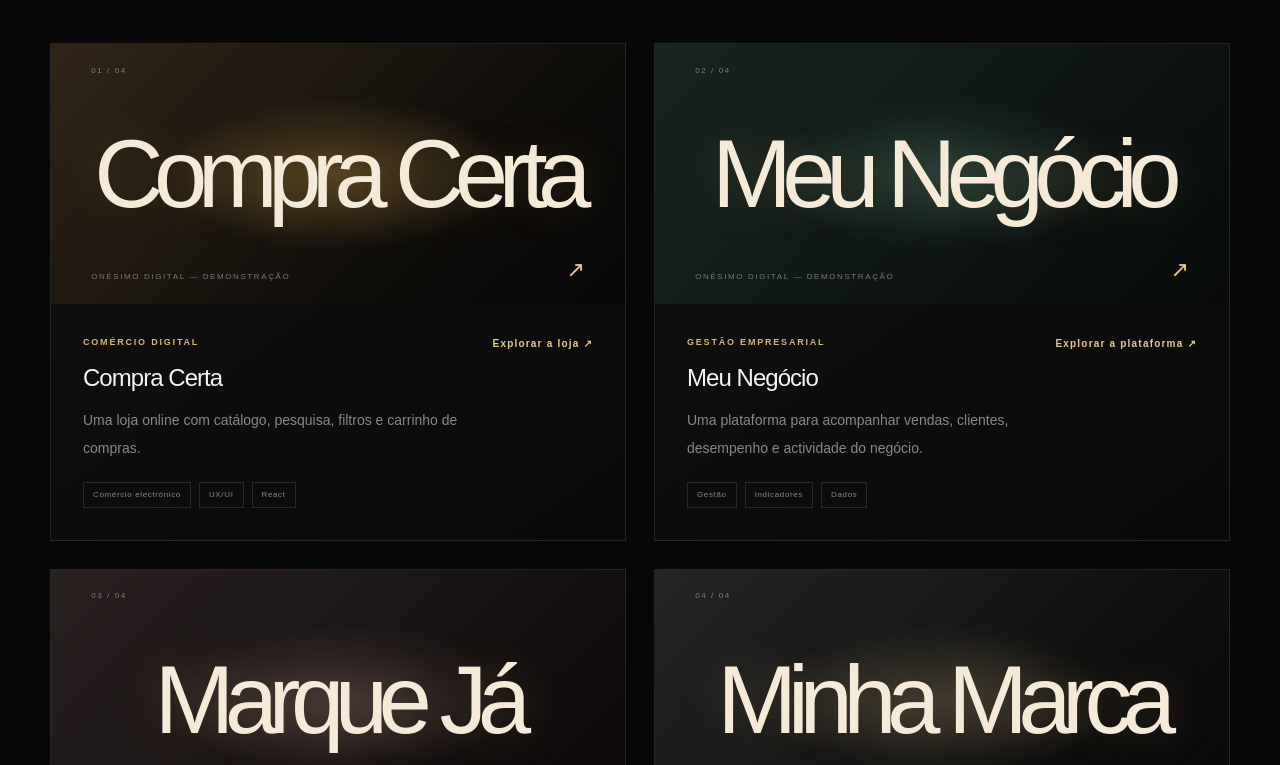
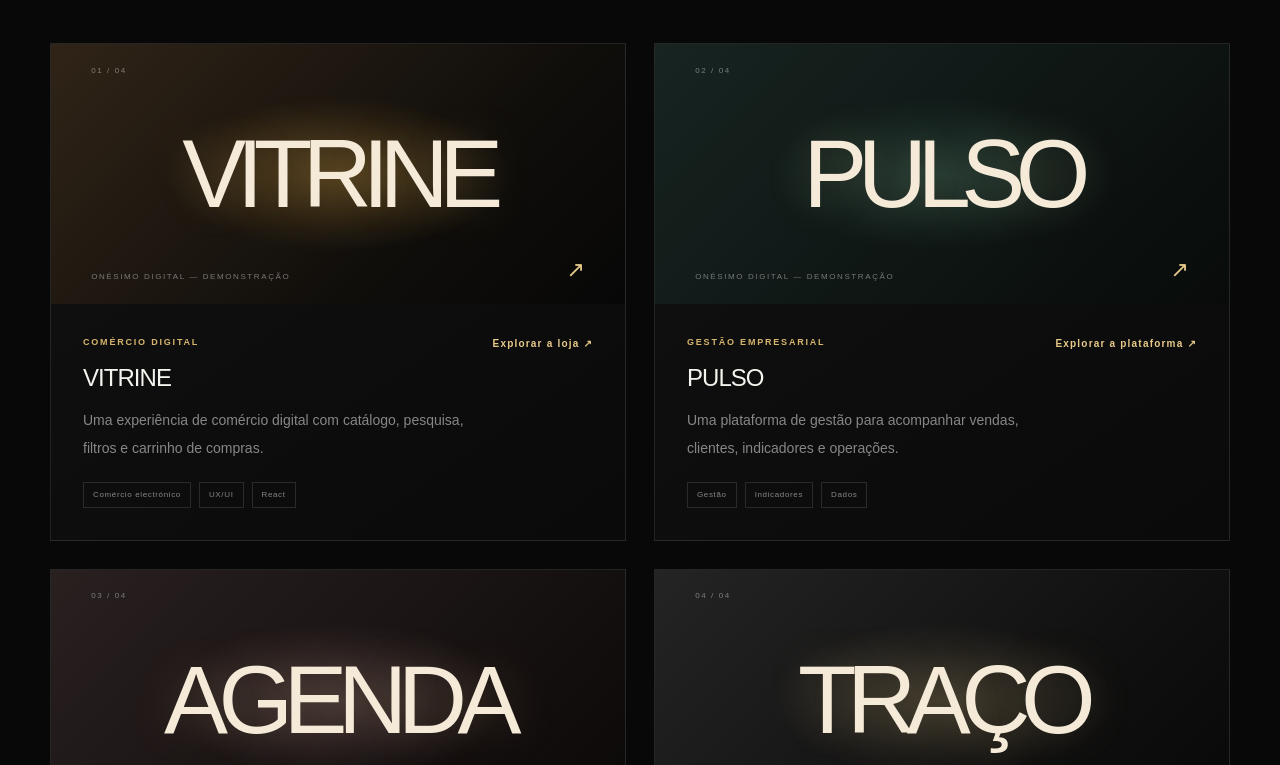
Before and after one commit to onesimo-miguel17/onesimo-digital, a Next.js app: page /projectos in a window 1280 px wide. Shown: the part 1115-1880 px from the top of the page. Built offline with nearby package versions, Linux system fonts and the light colour scheme; no server answers.

Commit message:
feat(projects): align demo names and commercial descriptions

```diff
--- a/src/app/projectos/page.tsx
+++ b/src/app/projectos/page.tsx
@@ -11,10 +11,10 @@ export default function ProjectsPage() {
   const en = language === "en";
   const tr = (pt: string, english: string) => en ? english : pt;
   const demos = [
-    { number: "01", slug: "compra-certa", name: tr("Compra Certa","Compra Certa"), category: tr("COMÉRCIO DIGITAL","ONLINE STORE"), description: tr("Uma loja online com catálogo, pesquisa, filtros e carrinho de compras.","An online shop with a product catalogue, search, filters and shopping cart."), outcome: tr("Explorar a loja","Explore the store"), tags: [tr("Comércio electrónico","E-commerce"), "UX/UI", "React"], visual: "demo-form" },
-    { number: "02", slug: "meu-negocio", name: tr("Meu Negócio","Meu Negócio"), category: tr("GESTÃO EMPRESARIAL","BUSINESS MANAGEMENT"), description: tr("Uma plataforma para acompanhar vendas, clientes, desempenho e actividade do negócio.","A platform to track sales, customers, performance and business activity."), outcome: tr("Explorar a plataforma","Explore the platform"), tags: [tr("Gestão","Management"), tr("Indicadores","Metrics"), tr("Dados","Data")], visual: "demo-nexus" },
-    { number: "03", slug: "marque-ja", name: tr("Marque Já","Marque Já"), category: tr("MARCAÇÕES ONLINE","ONLINE APPOINTMENTS"), description: tr("Uma experiência de marcação com especialidades, profissionais e horários disponíveis.","An appointment booking experience with specialities, professionals and available times."), outcome: tr("Marcar uma consulta","Book an appointment"), tags: [tr("Marcações","Bookings"), tr("Automação","Automation"), "UX"], visual: "demo-cliniq" },
-    { number: "04", slug: "minha-marca", name: tr("Minha Marca","Minha Marca"), category: tr("IDENTIDADE DE MARCA","BRAND IDENTITY"), description: tr("Um espaço para explorar identidade visual, cores, tipografia e aplicações de marca.","A space to explore visual identity, colours, typography and brand applications."), outcome: tr("Explorar identidade","Explore the identity"), tags: [tr("Identidade visual","Visual identity"), tr("Direcção de arte","Art direction"), "Web"], visual: "demo-aura" },
+    { number: "01", slug: "compra-certa", name: tr("VITRINE","VITRINE"), category: tr("COMÉRCIO DIGITAL","ONLINE STORE"), description: tr("Uma experiência de comércio digital com catálogo, pesquisa, filtros e carrinho de compras.","An e-commerce experience with a product catalogue, search, filters and shopping cart."), outcome: tr("Explorar a loja","Explore the store"), tags: [tr("Comércio electrónico","E-commerce"), "UX/UI", "React"], visual: "demo-form" },
+    { number: "02", slug: "meu-negocio", name: tr("PULSO","PULSO"), category: tr("GESTÃO EMPRESARIAL","BUSINESS MANAGEMENT"), description: tr("Uma plataforma de gestão para acompanhar vendas, clientes, indicadores e operações.","A business management platform for sales, customers, metrics and operations."), outcome: tr("Explorar a plataforma","Explore the platform"), tags: [tr("Gestão","Management"), tr("Indicadores","Metrics"), tr("Dados","Data")], visual: "demo-nexus" },
+    { number: "03", slug: "marque-ja", name: tr("AGENDA","AGENDA"), category: tr("MARCAÇÕES ONLINE","ONLINE APPOINTMENTS"), description: tr("Uma experiência de marcação online com serviços, profissionais e horários disponíveis.","An online booking experience with services, professionals and available times."), outcome: tr("Marcar uma consulta","Book an appointment"), tags: [tr("Marcações","Bookings"), tr("Automação","Automation"), "UX"], visual: "demo-cliniq" },
+    { number: "04", slug: "minha-marca", name: tr("TRAÇO","TRAÇO"), category: tr("IDENTIDADE DE MARCA","BRAND IDENTITY"), description: tr("Um sistema de identidade visual para explorar símbolo, cores, tipografia e aplicações.","A visual identity system exploring symbols, colours, typography and brand applications."), outcome: tr("Explorar identidade","Explore the identity"), tags: [tr("Identidade visual","Visual identity"), tr("Direcção de arte","Art direction"), "Web"], visual: "demo-aura" },
   ];
   return (
     <>
```
